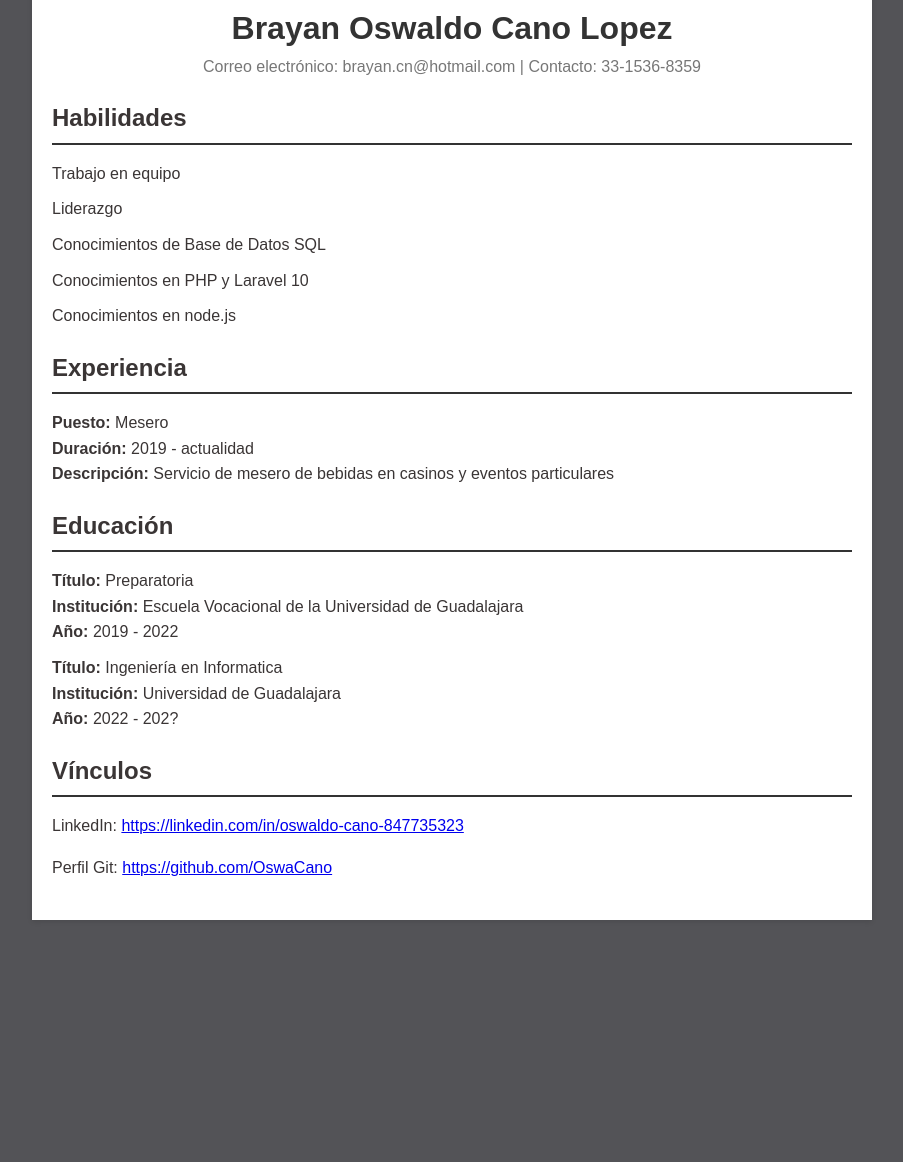
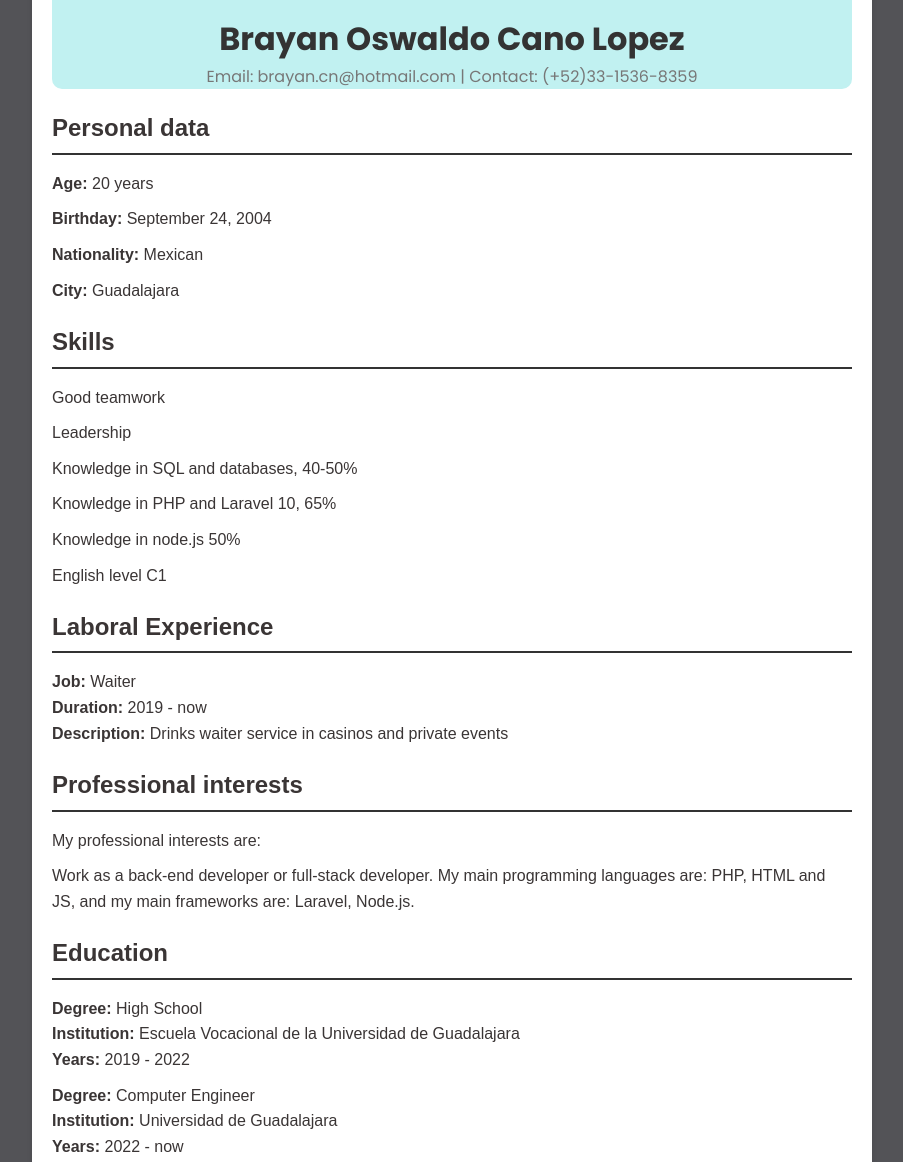
Before and after one commit to OswaCano/activdad1CV_CLBO, a plain HTML site: page index.html in a window 1280 px wide. Shown: the part 205-1367 px from the top of the page, without its empty margins (188-1091 px from the left). Before the commit the page ends 1145 px from the top, so only its background shows below. Drawn offline with Linux system fonts and the light colour scheme.

Commit message:
translate

```diff
--- a/index.html
+++ b/index.html
@@ -3,59 +3,103 @@
 <head>
     <meta charset="UTF-8">
     <meta name="viewport" content="width=device-width, initial-scale=1.0">
-    <title>Currículum Vitae</title>
+    <title>Curriculum Vitae</title>
     <link rel="stylesheet" href="style.css">
+    <link href="https://fonts.googleapis.com/css2?family=Poppins:wght@400;700&display=swap" rel="stylesheet">
 </head>
 <body>
 <div class="container">
     <div class="header">
         <img src="fotoPerfil.JPEG" alt="Foto de perfil">
         <h1>Brayan Oswaldo Cano Lopez</h1>
-        <p>Correo electrónico: brayan.cn@hotmail.com | Contacto: 33-1536-8359</p>
+        <p>Email: brayan.cn@hotmail.com | Contact: (+52)33-1536-8359</p>
     </div>
 
     <section>
-        <h2>Habilidades</h2>
+        <h2>Personal data</h2>
         <ul>
-            <li>Trabajo en equipo</li>
-            <li>Liderazgo</li>
-            <li>Conocimientos de Base de Datos SQL</li>
-            <li>Conocimientos en PHP y Laravel 10</li>
-            <li>Conocimientos en node.js</li>
+            <li><strong>Age:</strong> 20 years</li>
+            <li><strong>Birthday:</strong> September 24, 2004</li>
+            <li><strong>Nationality:</strong> Mexican</li>
+            <li><strong>City:</strong> Guadalajara</li>
         </ul>
     </section>
 
     <section>
-        <h2>Experiencia</h2>
+        <h2>Skills</h2>
+        <ul>
+            <li>Good teamwork</li>
+            <li>Leadership</li>
+            <li>Knowledge in SQL and databases, 40-50%</li>
+            <li>Knowledge in PHP and Laravel 10, 65%</li>
+            <li>Knowledge in node.js 50%</li>
+            <li>English level C1</li>
+        </ul>
+    </section>
+
+    <section>
+        <h2>Laboral Experience</h2>
         <ul>
             <li>
-                <strong>Puesto:</strong> Mesero <br>
-                <strong>Duración:</strong> 2019 - actualidad  <br>
-                <strong>Descripción:</strong> Servicio de mesero de bebidas en casinos y eventos particulares
+                <strong>Job:</strong> Waiter <br>
+                <strong>Duration:</strong> 2019 - now  <br>
+                <strong>Description:</strong> Drinks waiter service in casinos and private events
+            </li>
+        </ul>
+        <h2>Professional interests</h2>
+        <ul>
+            <li>My professional interests are: </li>
+            <li>
+                Work as a back-end developer or full-stack developer.
+                My main programming languages are: PHP, HTML and JS,
+                and my main frameworks are: Laravel, Node.js.
             </li>
         </ul>
     </section>
 
     <section>
-        <h2>Educación</h2>
+        <h2>Education</h2>
         <ul>
             <li>
-                <strong>Título:</strong> Preparatoria <br>
-                <strong>Institución:</strong> Escuela Vocacional de la Universidad de Guadalajara <br>
-                <strong>Año:</strong> 2019 - 2022
+                <strong>Degree:</strong> High School <br>
+                <strong>Institution:</strong> Escuela Vocacional de la Universidad de Guadalajara <br>
+                <strong>Years:</strong> 2019 - 2022
             </li>
             <li>
-                <strong>Título:</strong> Ingeniería en Informatica <br>
-                <strong>Institución:</strong> Universidad de Guadalajara <br>
-                <strong>Año:</strong> 2022 - 202?
+                <strong>Degree:</strong> Computer Engineer <br>
+                <strong>Institution:</strong> Universidad de Guadalajara <br>
+                <strong>Years:</strong> 2022 - now
             </li>
         </ul>
     </section>
 
     <section>
-        <h2>Vínculos</h2>
+        <h2>References</h2>
+        <ul>
+            <li>
+                <strong>Reference 1</strong><br>
+                <strong>Name:</strong> Jair Cano Lopez <br>
+                <strong>Position:</strong> PM in IncFile <br>
+                <strong>Email:</strong> jair.cano@gmail.com <br>
+                <strong>Phone:</strong> (+52)33-1733-8059 <br>
+                <strong>Reference:</strong> He's a very good person and I like his way of working. Also, he has great capacity to learn new things.
+            </li>
+            <li>
+                <strong>Reference 2</strong><br>
+                <strong>Name:</strong> Beatriz Hoyo Lopez <br>
+                <strong>Position:</strong> HR manager in Svitla <br>
+                <strong>Email:</strong> beatriz.hoyo@gmail.com <br>
+                <strong>Phone:</strong> (+52)33-1030-8334 <br>
+                <strong>Reference:</strong> He has a very good knowledge about TI and I feel that he has the ability to explode and have great ideas.
+            </li>
+        </ul>
+    </section>
+
+    <section>
+        <h2>Links</h2>
         <p>LinkedIn: <a href="#">https://linkedin.com/in/oswaldo-cano-847735323</a></p>
         <p>Perfil Git: <a href="#">https://github.com/OswaCano</a></p>
+        <p>Instagram: <a href="#">https://www.instagram.com/oswa_cano/</a></p>
     </section>
 </div>
 </body>
--- a/style.css
+++ b/style.css
@@ -17,6 +17,10 @@ body {
 .header {
     text-align: center;
     margin-bottom: 20px;
+    font-family: 'Poppins', sans-serif; /* Fuente personalizada */
+    background-color: #c1f1f1;
+    border-radius: 10px;
+
 }
 .header img {
     width: 150px;
@@ -24,6 +28,7 @@ body {
     border-radius: 50%;
     object-fit: cover;
     margin-bottom: 10px;
+    border: 5px solid #5d0000;
 }
 .header h1 {
     margin: 0;
```
